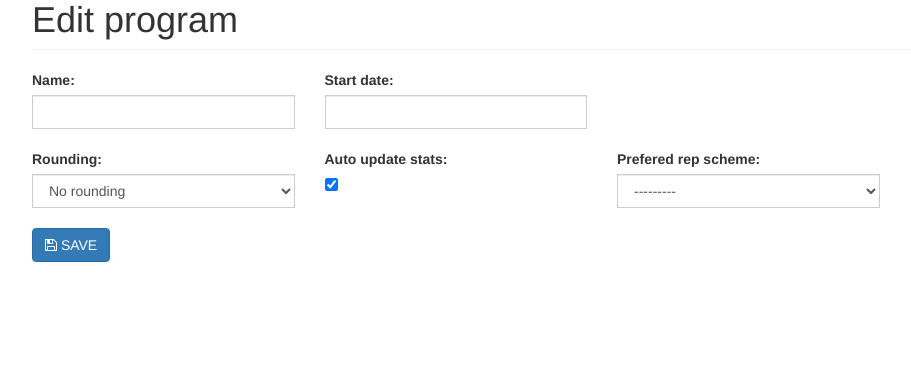
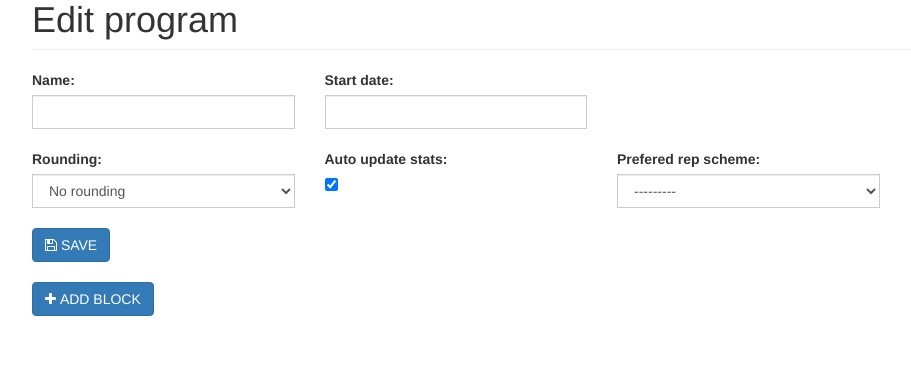
Before and after one commit to rawenihcam/BER-SERKR, a Django app: page /programs/program/ in a window 1280 px wide. Shown: the part 72-462 px from the top of the page, without its empty margins (38-949 px from the left). Run offline with Django 3.2, Linux system fonts and the light colour scheme; tables that the repository leaves empty hold one stand-in row (values such as "Sample post"); some libraries are stand-ins or nearby versions.

Commit message:
Work on programs

```diff
--- a/hamask/admin.py
+++ b/hamask/admin.py
@@ -1,7 +1,7 @@
 from django.contrib import admin
 
 # Register your models here.
-from .models import Exercise, Lifter
+from .models import Exercise, Lifter, Rep_Scheme
 
 class ExerciseAdmin(admin.ModelAdmin):
     list_display = ('name', 'has_stats')
@@ -13,3 +13,4 @@
 
 admin.site.register (Exercise, ExerciseAdmin)
 admin.site.register (Lifter, LifterAdmin)
+admin.site.register (Rep_Scheme)
--- a/hamask/forms.py
+++ b/hamask/forms.py
@@ -19,7 +19,7 @@
         }
         help_texts = {
             'start_date': _('Start date will be used to plan your workouts.'),
-            'rep_scheme': _('Will help you build your program, can be changed later.'),
+            'rep_scheme': _('Will help you build your program, can be changed for each exercise later.'),
             'auto_update_stats': _('Uncheck this if you don''t want the system to automatically log your new PRs.'),
         }
 
--- a/hamask/models.py
+++ b/hamask/models.py
@@ -87,6 +87,9 @@
     code = models.CharField (max_length=30)
     name = models.CharField (max_length=60)
 
+    def __str__(self):
+      return self.name
+
 class Program (models.Model):
     lifter = models.ForeignKey (Lifter, on_delete=models.CASCADE)
     rep_scheme = models.ForeignKey (Rep_Scheme, on_delete=models.SET_NULL, blank=True, null=True)
@@ -108,9 +111,25 @@
     def __str__(self):
         return self.name
 
+    def get_workout_groups(self):
+        groups = Workout_Group.objects.filter(program__exact=self.id)
+
+        return groups
+
+    def get_next_workout_group_order(self):
+        groups = self.get_workout_groups()
+
+        if groups.exists():
+            order = groups.aggregate(max_order=Max('order'))['max_order'] + 1
+        else:
+            order = 0
+
+        return order
+
 class Workout_Group (models.Model):
     program = models.ForeignKey (Program, on_delete=models.CASCADE)
     name = models.CharField (max_length=60)
+    order = models.PositiveIntegerField ()
 
     def __str__(self):
         return self.name
@@ -118,6 +137,7 @@
 class Workout (models.Model):
     workout_group = models.ForeignKey (Workout_Group, on_delete=models.CASCADE)
     name = models.CharField (max_length=60)
+    order = models.PositiveIntegerField ()
 
     def __str__(self):
         return self.name
--- a/hamask/static/hamask/css/custom.css
+++ b/hamask/static/hamask/css/custom.css
@@ -34,6 +34,11 @@
     float: right;
 }
 
+/* Regions */
+h3 {
+    font-size: 20px;
+}
+
 /* Lists */
 th.icon {
     width: 30px;
--- a/hamask/templates/hamask/base.html
+++ b/hamask/templates/hamask/base.html
@@ -18,7 +18,7 @@
         <script src="{% static 'hamask/js/bootstrap.min.js' %}"></script>
 
         <!-- Custom -->
-        <link rel="shortcut icon" type="image/png" href="hamask/images/favicon.ico"/>
+        <link rel="shortcut icon" type="image/png" href="{% static 'hamask/images/favicon.png' %}"/>
         <link href="{% static 'hamask/css/custom.css' %}" rel="stylesheet">
     </head>
     <body>
--- a/hamask/templates/hamask/program.html
+++ b/hamask/templates/hamask/program.html
@@ -3,7 +3,8 @@
 {% block content %}
 <h1 class="page-header">Edit program</h1>
 
-<form method="post">
+<!-- Program -->
+<form id="form" method="post">
     {% csrf_token %}
 
     {{ form.non_field_errors }}
@@ -30,6 +31,27 @@
     </div>
 </form>
 
+<!-- Groups -->
+<br/>
+<div class="row">
+<div class="col-sm-12">
+    {% if groups %}
+        {% for group in groups %}
+            <div class="row">
+                <div class="col-xs-10"><h3>{{ group.name }}</h3></div>
+                <div class="col-xs-2">
+                    <button type="submit" name="add_workout" value="add_workout" class="btn btn-sm btn-success right">
+                    <i class="fa fa-plus"></i>
+                    </button>
+                </div>
+            </div>
+        {% endfor %}
+    {% endif %}
+
+    <button type="submit" form="form" name="add_group" value="add_group" class="btn btn-primary"><i class="fa fa-plus"></i>&nbsp;ADD BLOCK</button>
+</div>
+</div>
+
 <!-- Scripts -->
 <script>
     $( function() {
--- a/hamask/views.py
+++ b/hamask/views.py
@@ -7,9 +7,9 @@
 from django.views import generic
 
 from .forms import *
-from .models import Lifter, Lifter_Stats, Program
+from .models import *
 from .control import Notification
-#fuckfuckfuckfuck
+
 # Create your views here.
 def index(request):
     if request.method == 'POST':
@@ -57,6 +57,7 @@
          raise Http404("Invalid program.")
 
     form = ProgramForm(request.POST or None, instance=program)
+    groups = program.get_workout_groups()
 
     if 'delete' in request.POST:
         program.delete()
@@ -69,8 +70,15 @@
             if 'save' in request.POST:
                 messages.success(request, Notification.success_message, extra_tags=Notification.success_class)
                 return HttpResponseRedirect (reverse ('hamask:program_update', kwargs={'pk':program.id}))
+            elif 'add_group' in request.POST:
+                order = program.get_next_workout_group_order()
+                group = Workout_Group(program=program, name='Block ' + str(order + 1), order=order)
+                group.save()
+
+                messages.success(request, Notification.success_message, extra_tags=Notification.success_class)
+                return HttpResponseRedirect (reverse ('hamask:program_update', kwargs={'pk':program.id}))
         else:
-            return render (request, template_name, {'form': form, 'id': program.id,})
+            return render (request, template_name, {'form': form, 'groups': groups, 'id': program.id,})
 
 def logs(request):
     return render (request, 'hamask/logs.html')
```
Also changed, not shown: hamask/templates/hamask/programs.html (+3 -6 lines), hamask/migrations/0006_auto_20170530_1415.py (added), hamask/migrations/0007_auto_20170530_1638.py (added).
